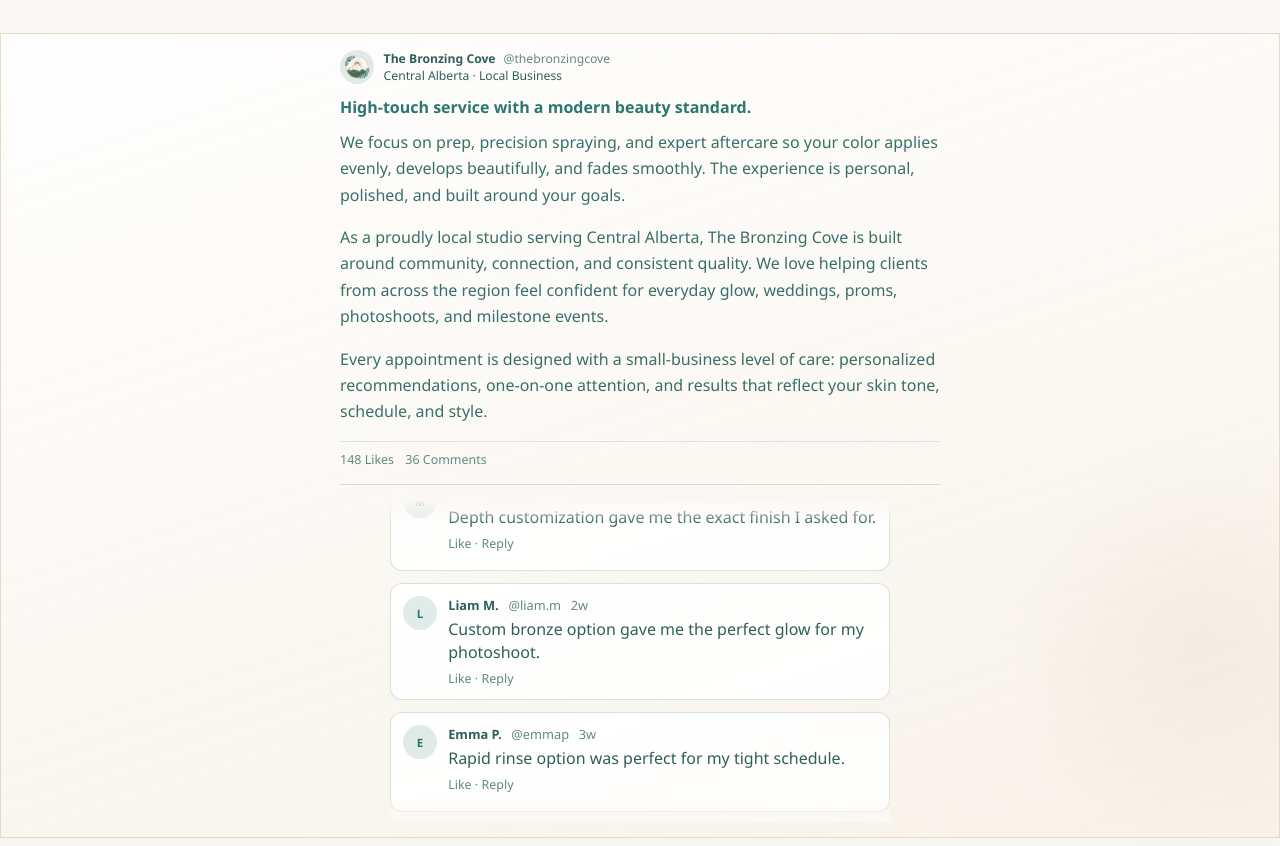
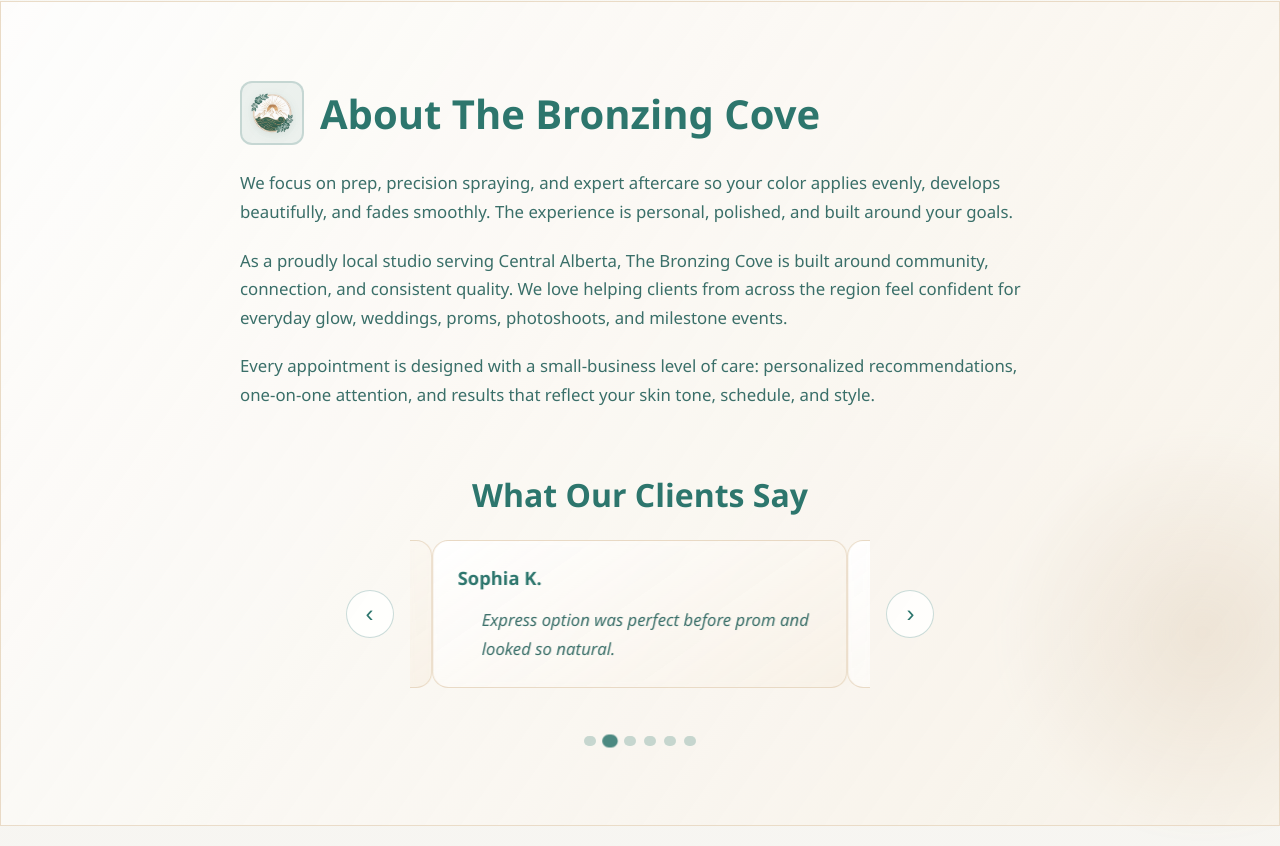
Before and after one commit to jbawt/TheBronzingCove, a React (Vite) app: page / in a window 1280 px wide. Shown: the part 2214-3060 px from the top of the page. Built offline with nearby package versions, Linux system fonts and the light colour scheme.

Commit message:
update about/testimonials section

```diff
--- a/src/components/home/AboutSection.css
+++ b/src/components/home/AboutSection.css
@@ -1,235 +1,389 @@
 .flow-story {
   width: 100%;
-  padding: 2rem 0 0;
+  padding: clamp(3rem, 8vw, 5rem) clamp(1rem, 4vw, 3.5rem);
   animation: reveal 720ms ease 230ms both;
+  position: relative;
 }
 
-.flow-story__panel {
+.flow-story::before {
+  content: "";
+  position: absolute;
+  inset: 0;
   border-radius: 0;
-  border: 1px solid rgba(229, 212, 188, 0.86);
-  background: linear-gradient(162deg, rgba(255, 255, 255, 0.88), rgba(248, 241, 230, 0.7));
-  padding: 1rem;
-  text-align: center;
+  background: linear-gradient(125deg, rgba(255, 255, 255, 0.72) 0%, rgba(248, 239, 225, 0.52) 100%);
+  border: 1px solid rgba(229, 212, 188, 0.8);
+  z-index: -1;
   transition: background-color 200ms ease, border-color 200ms ease;
 }
 
-[data-theme="dark"] .flow-story__panel {
-  background: linear-gradient(162deg, rgba(35, 48, 46, 0.88), rgba(26, 37, 35, 0.7));
-  border-color: rgba(58, 77, 74, 0.86);
+[data-theme="dark"] .flow-story::before {
+  background: linear-gradient(125deg, rgba(35, 48, 46, 0.72) 0%, rgba(26, 37, 35, 0.52) 100%);
+  border-color: rgba(58, 77, 74, 0.8);
 }
 
-.flow-story__panel h2 {
-  margin: 0;
-  color: var(--accent);
-  font-size: clamp(1.2rem, 2.3vw, 1.8rem);
+.flow-story__container {
+  max-width: 1400px;
+  margin: 0 auto;
+  display: flex;
+  flex-direction: column;
+  gap: clamp(2.5rem, 6vw, 4rem);
 }
 
-.comments-carousel {
-  position: relative;
-  width: 500px;
-  max-width: 100%;
-  height: 320px;
-  margin: 0.75rem auto 0;
-  overflow: hidden;
+.flow-story__about {
+  display: flex;
+  flex-direction: column;
+  gap: 1.5rem;
+  max-width: 800px;
+  margin: 0 auto;
 }
 
-.comments-track {
+.flow-story__about-header {
   display: flex;
-  flex-direction: column;
-  gap: 12px;
-  transition: transform 420ms ease;
+  align-items: center;
+  gap: 1rem;
 }
 
-.comments-carousel__fade {
-  position: absolute;
-  left: 0;
-  right: 0;
-  height: 24px;
-  pointer-events: none;
+.flow-story__logo {
+  width: 64px;
+  height: 64px;
+  flex-shrink: 0;
+  display: flex;
+  align-items: center;
+  justify-content: center;
+  border-radius: 12px;
+  background: rgba(45, 118, 109, 0.08);
+  border: 2px solid rgba(45, 118, 109, 0.2);
+  padding: 0.5rem;
 }
 
-.comments-carousel__fade--top {
-  top: 0;
-  background: linear-gradient(180deg, rgba(252, 249, 243, 0.95), rgba(252, 249, 243, 0));
-  transition: background-color 200ms ease;
+.flow-story__logo img {
+  width: 100%;
+  height: 100%;
+  object-fit: contain;
+  filter: drop-shadow(0 2px 4px rgba(21, 77, 70, 0.1));
 }
 
-.comments-carousel__fade--bottom {
-  bottom: 0;
-  background: linear-gradient(0deg, rgba(252, 249, 243, 0.95), rgba(252, 249, 243, 0));
-  transition: background-color 200ms ease;
-}
-
-[data-theme="dark"] .comments-carousel__fade--top {
-  background: linear-gradient(180deg, rgba(26, 37, 35, 0.95), rgba(26, 37, 35, 0));
-}
-
-[data-theme="dark"] .comments-carousel__fade--bottom {
-  background: linear-gradient(0deg, rgba(26, 37, 35, 0.95), rgba(26, 37, 35, 0));
-}
-
-.comment-card {
-  margin: 0;
-  width: 100%;
-  min-height: 100px;
-  display: flex;
-  gap: 0.7rem;
-  text-align: left;
-  border-radius: 12px;
-  border: 1px solid rgba(45, 118, 109, 0.2);
-  background: rgba(255, 255, 255, 0.88);
-  padding: 0.75rem;
-  transition: background-color 200ms ease, border-color 200ms ease;
-}
-
-[data-theme="dark"] .comment-card {
-  background: rgba(35, 48, 46, 0.88);
+[data-theme="dark"] .flow-story__logo {
+  background: rgba(74, 157, 146, 0.08);
   border-color: rgba(74, 157, 146, 0.2);
 }
 
-.comment-card__avatar {
-  width: 34px;
-  height: 34px;
-  border-radius: 999px;
-  background: rgba(45, 118, 109, 0.14);
-  color: var(--accent);
-  font-weight: 700;
-  font-size: 0.72rem;
-  display: grid;
-  place-items: center;
-  flex: 0 0 auto;
-}
-
-.comment-card__body {
-  min-width: 0;
-}
-
-.comment-card__meta,
-.comment-card__text,
-.comment-card__actions {
+.flow-story__about-header h2 {
   margin: 0;
-}
-
-.comment-card__meta {
-  color: #2f5f5a;
-  font-size: 0.8rem;
-}
-
-.comment-card__meta span {
-  color: #5f8a84;
-  margin-left: 0.4rem;
-}
-
-.comment-card__text {
-  margin-top: 0.24rem;
-  color: #2f5f5a;
-  line-height: 1.45;
-  display: -webkit-box;
-  -webkit-line-clamp: 3;
-  line-clamp: 3;
-  -webkit-box-orient: vertical;
-  overflow: hidden;
-}
-
-.comment-card__actions {
-  margin-top: 0.38rem;
-  color: #5f8a84;
-  font-size: 0.78rem;
-}
-
-.social-post {
-  width: 600px;
-  max-width: 100%;
-  margin-left: auto;
-  margin-right: auto;
-  margin-bottom: 1rem;
-  padding-bottom: 1rem;
-  border-bottom: 1px solid rgba(45, 118, 109, 0.2);
-  text-align: left;
-  transition: border-color 200ms ease;
-}
-
-[data-theme="dark"] .social-post {
-  border-bottom-color: rgba(74, 157, 146, 0.2);
-}
-
-.social-post__header {
-  display: flex;
-  align-items: center;
-  gap: 0.6rem;
-}
-
-.social-post__avatar {
-  width: 34px;
-  height: 34px;
-  border-radius: 999px;
-  background: rgba(45, 118, 109, 0.14);
-  color: var(--accent);
-  font-weight: 700;
-  font-size: 0.7rem;
-  display: grid;
-  place-items: center;
-}
-
-.social-post__avatar img {
-  width: 26px;
-  height: 26px;
-  object-fit: contain;
-}
-
-.social-post__meta p {
-  margin: 0;
-  color: #2f5f5a;
-  font-size: 0.76rem;
-}
-
-.social-post__meta span {
-  color: #5f8a84;
-  margin-left: 0.3rem;
-}
-
-.social-post__title {
-  margin: 0.7rem 0 0;
+  font-size: clamp(1.75rem, 4vw, 2.5rem);
   color: var(--accent);
   font-weight: 700;
 }
 
-.social-post__content p {
-  margin: 0.7rem 0 1rem;
-  color: var(--text-soft);
-  line-height: 1.65;
+.flow-story__about-content {
+  display: flex;
+  flex-direction: column;
+  gap: 1.25rem;
 }
 
-.social-post__actions {
-  margin-top: 0.45rem;
-  padding-top: 0.55rem;
-  border-top: 1px solid rgba(45, 118, 109, 0.16);
+.flow-story__about-content p {
+  margin: 0;
+  color: var(--text-soft);
+  line-height: 1.7;
+  font-size: clamp(0.95rem, 1.8vw, 1.05rem);
+}
+
+.flow-story__testimonials {
+  display: flex;
+  flex-direction: column;
+  gap: 1.5rem;
+  max-width: 50%;
+  margin: 0 auto;
+}
+
+.flow-story__testimonials-title {
+  margin: 0;
+  font-size: clamp(1.5rem, 3.5vw, 2rem);
+  color: var(--accent);
+  font-weight: 700;
+  text-align: center;
+}
+
+.testimonials-carousel {
+  position: relative;
+  display: grid;
+  grid-template-columns: auto 1fr auto;
+  gap: 1rem;
+  align-items: center;
+}
+
+.testimonials-carousel__control {
+  width: 48px;
+  height: 48px;
+  border-radius: 999px;
+  border: 1px solid rgba(45, 118, 109, 0.25);
+  background: rgba(255, 255, 255, 0.8);
+  color: var(--accent);
+  font-size: 1.5rem;
+  line-height: 1;
+  display: grid;
+  place-items: center;
+  cursor: pointer;
+  transition: background 200ms ease, transform 200ms ease, border-color 200ms ease;
+  flex-shrink: 0;
+}
+
+.testimonials-carousel__control:hover {
+  background: rgba(226, 242, 239, 0.95);
+  transform: scale(1.05);
+  border-color: rgba(45, 118, 109, 0.4);
+}
+
+[data-theme="dark"] .testimonials-carousel__control {
+  background: rgba(35, 48, 46, 0.8);
+  border-color: rgba(74, 157, 146, 0.25);
+}
+
+[data-theme="dark"] .testimonials-carousel__control:hover {
+  background: rgba(45, 62, 59, 0.95);
+  border-color: rgba(74, 157, 146, 0.4);
+}
+
+.testimonials-carousel__viewport {
+  overflow: hidden;
+  width: 100%;
+  margin: 0 auto;
+  padding: 0 5%;
+  box-sizing: border-box;
+}
+
+.testimonials-carousel__track {
+  display: flex;
+  width: 100%;
+}
+
+.testimonials-carousel__track .testimonial-card {
+  min-width: 100%;
+  flex-shrink: 0;
+  width: 100%;
+}
+
+.testimonials-carousel__dots {
+  margin-top: 1.5rem;
+  display: flex;
+  justify-content: center;
+  gap: 0.5rem;
+  flex-wrap: wrap;
+}
+
+.testimonials-carousel__dot {
+  width: 10px;
+  height: 10px;
+  border-radius: 999px;
+  border: 0;
+  background: rgba(45, 118, 109, 0.25);
+  cursor: pointer;
+  transition: background 200ms ease, transform 200ms ease;
+}
+
+.testimonials-carousel__dot:hover {
+  transform: scale(1.2);
+}
+
+.testimonials-carousel__dot.is-active {
+  background: rgba(45, 118, 109, 0.85);
+  transform: scale(1.3);
+}
+
+[data-theme="dark"] .testimonials-carousel__dot {
+  background: rgba(74, 157, 146, 0.25);
+}
+
+[data-theme="dark"] .testimonials-carousel__dot.is-active {
+  background: rgba(74, 157, 146, 0.85);
+}
+
+.testimonial-card {
+  padding: 1.5rem;
+  border-radius: 16px;
+  border: 1px solid rgba(229, 212, 188, 0.85);
+  background: linear-gradient(145deg, rgba(255, 255, 255, 0.95), rgba(248, 241, 230, 0.85));
+  backdrop-filter: blur(3px);
+  transition: border-color 200ms ease;
+  position: relative;
+  overflow: hidden;
+  box-sizing: border-box;
+}
+
+.testimonial-card::before {
+  content: "";
+  position: absolute;
+  top: 0;
+  left: 0;
+  right: 0;
+  height: 3px;
+  background: linear-gradient(90deg, var(--accent), var(--bronze));
+  opacity: 0;
+  transition: opacity 200ms ease;
+}
+
+.testimonial-card:hover::before {
+  opacity: 1;
+}
+
+[data-theme="dark"] .testimonial-card {
+  border-color: rgba(58, 77, 74, 0.85);
+  background: linear-gradient(145deg, rgba(35, 48, 46, 0.95), rgba(26, 37, 35, 0.85));
+}
+
+[data-theme="dark"] .testimonial-card:hover {
+  border-color: rgba(74, 157, 146, 0.4);
+}
+
+.testimonial-card__header {
   display: flex;
   align-items: center;
-  gap: 0.7rem;
-  flex-wrap: wrap;
-  transition: border-color 200ms ease;
+  gap: 1rem;
+  margin-bottom: 1rem;
 }
 
-[data-theme="dark"] .social-post__actions {
-  border-top-color: rgba(74, 157, 146, 0.16);
+.testimonial-card__avatar {
+  width: 48px;
+  height: 48px;
+  border-radius: 999px;
+  background: linear-gradient(135deg, rgba(45, 118, 109, 0.2), rgba(198, 155, 99, 0.2));
+  color: var(--accent);
+  font-weight: 700;
+  font-size: 1.25rem;
+  display: grid;
+  place-items: center;
+  flex-shrink: 0;
+  border: 2px solid rgba(45, 118, 109, 0.3);
 }
 
-.social-post__actions span {
-  color: #5f8a84;
-  font-size: 0.78rem;
+[data-theme="dark"] .testimonial-card__avatar {
+  background: linear-gradient(135deg, rgba(74, 157, 146, 0.2), rgba(212, 165, 116, 0.2));
+  border-color: rgba(74, 157, 146, 0.3);
+}
+
+.testimonial-card__info {
+  flex: 1;
+  min-width: 0;
+}
+
+.testimonial-card__name {
+  margin: 0;
+  font-size: clamp(1rem, 2vw, 1.15rem);
+  color: var(--accent);
+  font-weight: 600;
+}
+
+.testimonial-card__date {
+  margin: 0.25rem 0 0;
+  font-size: clamp(0.85rem, 1.6vw, 0.95rem);
+  color: var(--text-soft);
+  opacity: 0.8;
+}
+
+.testimonial-card__quote {
+  position: relative;
+  padding-left: 1.5rem;
+}
+
+.testimonial-card__quote-icon {
+  position: absolute;
+  top: -0.5rem;
+  left: 0;
+  width: 24px;
+  height: 24px;
+  fill: rgba(45, 118, 109, 0.2);
+  opacity: 0.6;
+}
+
+[data-theme="dark"] .testimonial-card__quote-icon {
+  fill: rgba(74, 157, 146, 0.2);
+}
+
+.testimonial-card__text {
+  margin: 0;
+  color: var(--text-soft);
+  line-height: 1.7;
+  font-size: clamp(0.95rem, 1.8vw, 1.05rem);
+  font-style: italic;
+}
+
+@media (max-width: 960px) {
+  .flow-story__about-header {
+    flex-direction: column;
+    align-items: flex-start;
+    gap: 1rem;
+  }
+
+  .testimonials-carousel {
+    grid-template-columns: auto 1fr auto;
+    gap: 0.75rem;
+  }
+
+  .testimonials-carousel__control {
+    width: 40px;
+    height: 40px;
+    font-size: 1.25rem;
+  }
 }
 
 @media (max-width: 680px) {
-  .comments-carousel {
-    width: 100%;
+  .flow-story {
+    padding-left: 0.25rem;
+    padding-right: 0.25rem;
   }
 
-  .comment-card {
-    width: 100%;
+  .flow-story__about {
+    max-width: 100%;
+    padding: 0 0.5rem;
   }
 
-  .social-post {
+  .flow-story__testimonials {
+    padding: 0;
+    margin: 0 auto;
     width: 100%;
+    max-width: none;
+  }
+
+  .testimonials-carousel {
+    grid-template-columns: 1fr;
+    gap: 0;
+    width: 100%;
+    margin: 0 auto;
+  }
+
+  .testimonials-carousel__control {
+    position: absolute;
+    top: 50%;
+    transform: translateY(-50%);
+    z-index: 2;
+    width: 36px;
+    height: 36px;
+    font-size: 1.1rem;
+  }
+
+  .testimonials-carousel__control--prev {
+    left: 0.5rem;
+  }
+
+  .testimonials-carousel__control--next {
+    right: 0.5rem;
+  }
+
+  .testimonials-carousel__viewport {
+    order: -1;
+    width: 100%;
+    padding: 0 5%;
+    box-sizing: border-box;
+    margin: 0 auto;
+  }
+
+  .testimonial-card {
+    padding: 1.25rem;
   }
 }
+
+@media (prefers-reduced-motion: reduce) {
+  .testimonials-carousel__track {
+    transition: none !important;
+  }
+}
--- a/src/components/home/AboutSection.jsx
+++ b/src/components/home/AboutSection.jsx
@@ -3,7 +3,6 @@
 import logoMark from "../../assets/Logo-notext-transparent.png";
 
 export function AboutSection() {
-
   const testimonials = [
     {
       name: "Amber L.",
@@ -42,48 +41,57 @@
       text: "Custom undertone matching gave me the perfect glow for my skin tone.",
     }
   ];
-  const [commentIndex, setCommentIndex] = useState(0);
-  const [isTrackAnimated, setIsTrackAnimated] = useState(true);
+
+  const [currentIndex, setCurrentIndex] = useState(0);
+  const [isAnimating, setIsAnimating] = useState(true);
   const loopedTestimonials = [...testimonials, ...testimonials];
-  const trackStep = 144;
+  const displayIndex = currentIndex % testimonials.length;
 
   useEffect(() => {
     const intervalId = window.setInterval(() => {
-      setCommentIndex((prev) => prev + 1);
-    }, 2800);
+      setCurrentIndex((prev) => prev + 1);
+    }, 4000);
 
     return () => window.clearInterval(intervalId);
   }, []);
 
-  const handleTrackTransitionEnd = () => {
-    if (commentIndex < testimonials.length) {
-      return;
+  const handleTransitionEnd = () => {
+    if (currentIndex >= testimonials.length) {
+      setIsAnimating(false);
+      setCurrentIndex(0);
+      window.requestAnimationFrame(() => {
+        window.requestAnimationFrame(() => {
+          setIsAnimating(true);
+        });
+      });
     }
+  };
 
-    setIsTrackAnimated(false);
-    setCommentIndex(0);
-    window.requestAnimationFrame(() => {
-      window.requestAnimationFrame(() => {
-        setIsTrackAnimated(true);
-      });
+  const goToPrevious = () => {
+    setCurrentIndex((prev) => {
+      const newIndex = prev - 1;
+      return newIndex < 0 ? testimonials.length - 1 : newIndex;
+    });
+  };
+
+  const goToNext = () => {
+    setCurrentIndex((prev) => {
+      const newIndex = prev + 1;
+      return newIndex >= testimonials.length ? 0 : newIndex;
     });
   };
 
   return (
     <div className="flow-story" id="about">
-      <div className="flow-story__panel">
-        <div className="social-post">
-          <div className="social-post__header">
-            <div className="social-post__avatar" aria-hidden="true">
-              <img src={logoMark} alt="" />
+      <div className="flow-story__container">
+        <div className="flow-story__about">
+          <div className="flow-story__about-header">
+            <div className="flow-story__logo">
+              <img src={logoMark} alt="The Bronzing Cove logo" />
             </div>
-            <div className="social-post__meta">
-              <p><strong>The Bronzing Cove</strong> <span>@thebronzingcove</span></p>
-              <p>Central Alberta · Local Business</p>
-            </div>
+            <h2>About The Bronzing Cove</h2>
           </div>
-          <p className="social-post__title">High-touch service with a modern beauty standard.</p>
-          <div className="social-post__content">
+          <div className="flow-story__about-content">
             <p>
               We focus on prep, precision spraying, and expert aftercare so your
               color applies evenly, develops beautifully, and fades smoothly. The
@@ -101,37 +109,65 @@
               that reflect your skin tone, schedule, and style.
             </p>
           </div>
-          <div className="social-post__actions">
-            <span>148 Likes</span>
-            <span>36 Comments</span>
+        </div>
+
+        <div className="flow-story__testimonials">
+          <h3 className="flow-story__testimonials-title">What Our Clients Say</h3>
+          <div className="testimonials-carousel">
+            <button
+              className="testimonials-carousel__control testimonials-carousel__control--prev"
+              type="button"
+              onClick={goToPrevious}
+              aria-label="Previous testimonial"
+            >
+              ‹
+            </button>
+            <div className="testimonials-carousel__viewport">
+              <div
+                className="testimonials-carousel__track"
+                style={{
+                  transform: `translateX(-${currentIndex * 100}%)`,
+                  transition: isAnimating ? "transform 500ms ease" : "none"
+                }}
+                onTransitionEnd={handleTransitionEnd}
+              >
+                {loopedTestimonials.map((testimonial, index) => (
+                  <div
+                    key={`${testimonial.name}-${index}`}
+                    className="testimonial-card"
+                  >
+                    <div className="testimonial-card__header">
+                      <div className="testimonial-card__info">
+                        <p className="testimonial-card__name">{testimonial.name}</p>
+                      </div>
+                    </div>
+                    <div className="testimonial-card__quote">
+                      <p className="testimonial-card__text">{testimonial.text}</p>
+                    </div>
+                  </div>
+                ))}
+              </div>
+            </div>
+            <button
+              className="testimonials-carousel__control testimonials-carousel__control--next"
+              type="button"
+              onClick={goToNext}
+              aria-label="Next testimonial"
+            >
+              ›
+            </button>
           </div>
-        </div>
-        {/* <p className="section-kicker">Comment Section</p> */}
-        {/* <h2>Trusted for life moments that matter.</h2> */}
-        <div className="comments-carousel">
-          <div
-            className="comments-track"
-            style={{
-              transform: `translateY(-${commentIndex * trackStep}px)`,
-              transition: isTrackAnimated ? undefined : "none"
-            }}
-            onTransitionEnd={handleTrackTransitionEnd}
-          >
-            {loopedTestimonials.map((testimonial, index) => (
-              <div className="comment-card" key={`${testimonial.name}-${index}`}>
-                <div className="comment-card__avatar" aria-hidden="true">{testimonial.name.charAt(0)}</div>
-                <div className="comment-card__body">
-                  <p className="comment-card__meta">
-                    <strong>{testimonial.name}</strong> <span>{testimonial.username}</span> <span>{testimonial.date}</span>
-                  </p>
-                  <p className="comment-card__text">{testimonial.text}</p>
-                  <p className="comment-card__actions">Like · Reply</p>
-                </div>
-              </div>
+          <div className="testimonials-carousel__dots">
+            {testimonials.map((_, index) => (
+              <button
+                key={index}
+                type="button"
+                className={`testimonials-carousel__dot ${displayIndex === index ? "is-active" : ""}`}
+                onClick={() => setCurrentIndex(index)}
+                aria-label={`Go to testimonial ${index + 1}`}
+              />
             ))}
           </div>
-          <div className="comments-carousel__fade comments-carousel__fade--top" aria-hidden="true" />
-          <div className="comments-carousel__fade comments-carousel__fade--bottom" aria-hidden="true" />
         </div>
       </div>
     </div>
```
